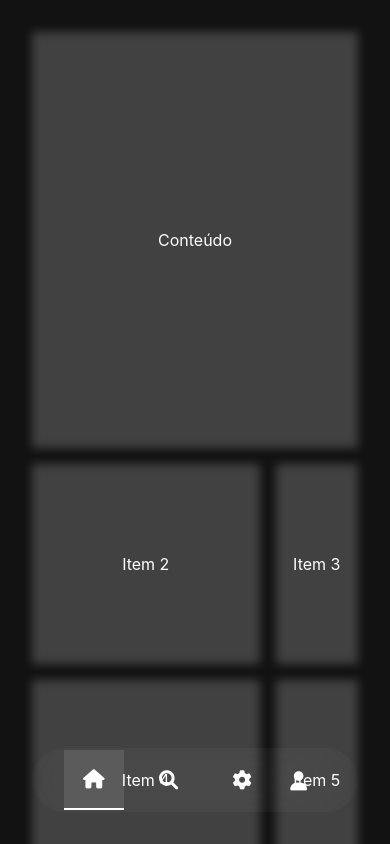
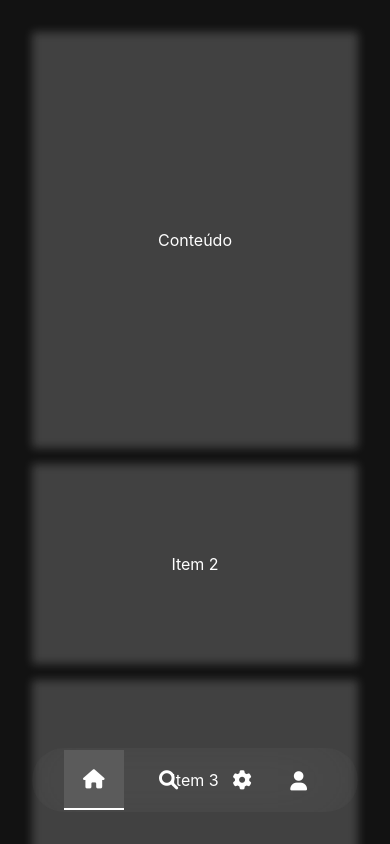
Before and after one commit to CxTechNet/generalComponents, a React (Vite) app: page / in a window 390 px wide. Shown: the top 844 px of the page. Built offline with nearby package versions, Linux system fonts and the light colour scheme.

Commit message:
max number of columns

```diff
--- a/src/App.tsx
+++ b/src/App.tsx
@@ -11,7 +11,7 @@ function App() {
   };
 
   const items = [
-    { numRows: 2, numColumns: 2, id: 'Item 1', content: 'Conteúdo' },
+    { numRows: 2, numColumns: 6, id: 'Item 1', content: 'Conteúdo' },
     { numRows: 1, numColumns: 1, id: 'Item 2' },
     { numRows: 1, numColumns: 1, id: 'Item 3' },
     { numRows: 1, numColumns: 1, id: 'Item 4' },
@@ -29,8 +29,8 @@ function App() {
     <>
       <Sidebar changeActive={changeActive} active={active} />
       <ContainerSize
-        cardWidth="200px"
-        cardHeight="200px"
+        cardWidth="200"
+        cardHeight="200"
         items={items}
         />
     </>
--- a/src/components/gridSize/ContainerSize.tsx
+++ b/src/components/gridSize/ContainerSize.tsx
@@ -1,4 +1,4 @@
-import React from 'react';
+import React, {useState, useEffect} from 'react';
 import './containerSize.css';
 import GridItem from './GridItem';
 
@@ -9,17 +9,40 @@ interface ContainerSizeProps {
 }
 
 const ContainerSize: React.FC<ContainerSizeProps> = ({ cardWidth, cardHeight, items }) => {
+    const [vw, setVw] = useState<number>(0);
+      // Hook para atualizar o valor de vw sempre que a janela é redimensionada
+      useEffect(() => {
+        const updateVw = () => {
+          // Captura a largura da janela e calcula 1vw
+          const newVw = window.innerWidth;
+          setVw(newVw);
+        };
+
+        // Atualiza o valor de vw quando o componente for montado ou a janela for redimensionada
+        updateVw();
+
+        // Define o ouvinte de redimensionamento da janela
+        window.addEventListener('resize', updateVw);
+
+        // Limpeza do ouvinte de evento
+        return () => {
+          window.removeEventListener('resize', updateVw);
+        };
+      }, []);
+
+      // Calcula o valor máximo para gridColumn com base no vw
+      const maxGridColumns = Math.floor(vw / Number(cardWidth)) - 1;
   return (
     <div
       className="container-size"
       style={{
-        gridTemplateColumns: `repeat(auto-fill, minmax(${cardWidth}, 1fr))`,
-        gridTemplateRows: `repeat(auto-fill, minmax(${cardHeight}, auto))`,
-        gridAutoRows: `minmax(${cardHeight}, auto)`,
+        gridTemplateColumns: `repeat(auto-fill, minmax(${cardWidth}px, 1fr))`,
+        gridTemplateRows: `repeat(auto-fill, minmax(${cardHeight}px, auto))`,
+        gridAutoRows: `minmax(${cardHeight}px, auto)`,
       }}
     >
       {items.map((item) => (
-        <GridItem key={item.id} numRows={item.numRows} numColumns={item.numColumns}>
+        <GridItem key={item.id} numRows={item.numRows} numColumns={item.numColumns} maxGridColumns={maxGridColumns}>
           {item.content ? item.content : item.id}
         </GridItem>
       ))}
--- a/src/components/gridSize/GridItem.tsx
+++ b/src/components/gridSize/GridItem.tsx
@@ -5,15 +5,18 @@ interface GridItemProps {
   numRows: number;
   numColumns: number;
   children: React.ReactNode;
+  maxGridColumns: number;
 }
 
-const GridItem: React.FC<GridItemProps> = ({ numRows, numColumns, children }) => {
+const GridItem: React.FC<GridItemProps> = ({ numRows, numColumns, children, maxGridColumns }) => {
+    const width = Math.min(numColumns, maxGridColumns);
   return (
     <div
       className="grid-item"
       style={{
         gridRow: `span ${numRows}`,
-        gridColumn: `span ${numColumns}`,
+        gridColumn: `span ${width}`,
+        minWidth: '200px',
       }}
     >
       <div className="grid-item-background"></div>
--- a/src/components/gridSize/containerSize.css
+++ b/src/components/gridSize/containerSize.css
@@ -1,14 +1,11 @@
-/* containerSize.css */
 .container-size {
     display: grid;
     gap: 16px;
-    /* Espaço entre os itens */
     margin: 16px;
     padding: 16px;
     justify-content: center;
     align-items: center;
     grid-template-columns: repeat(auto-fill, minmax(200px, 1fr));
-    /* Ajuste automático com base na largura */
     grid-template-rows: auto;
     transition: all 0.3s ease;
 }
--- a/src/components/gridSize/gridItem.css
+++ b/src/components/gridSize/gridItem.css
@@ -1,6 +1,4 @@
-/* gridItem.css */
 .grid-item {
-    /* background-color: #ddd; */
     color: white;
     height: 100%;
     text-align: center;
```
Also changed, not shown: src/components/gridColumns/GridItem.tsx (+28 -1 lines).
